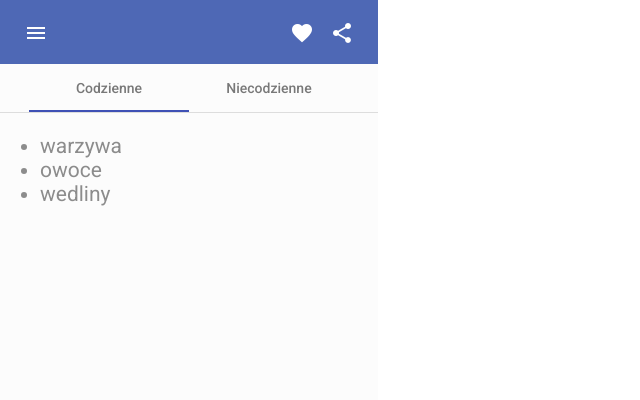
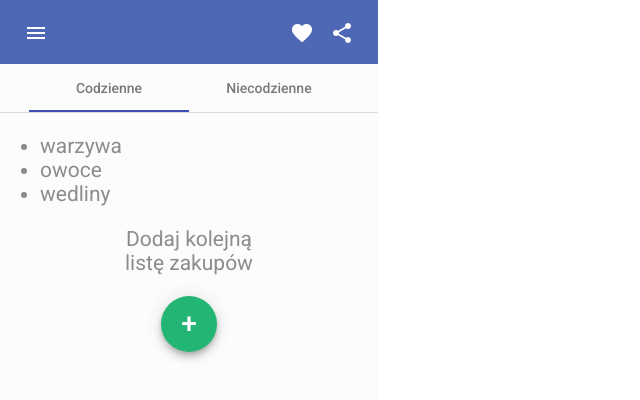
Before and after one commit to kfaldzinski/shoppinglists, an Angular app: page / in a window 1280 px wide. Shown: the top 400 px of the page, without its empty margins (0-640 px from the left). Built offline with nearby package versions, Linux system fonts and the light colour scheme.

Commit message:
Add a button to shoppingLists

```diff
--- a/src/app/components/shopping-lists/shopping-lists.component.html
+++ b/src/app/components/shopping-lists/shopping-lists.component.html
@@ -14,11 +14,20 @@
   <mat-tab label="Codzienne"></mat-tab>
   <mat-tab label="Niecodzienne"></mat-tab>
 </mat-tab-group>
-<ul *ngIf = "lists.length > 0">
-  <li *ngFor = "let list of lists">
-    {{list.name}}
-  </li>
-</ul>
+<div *ngIf = "lists.length > 0">
+  <ul>
+    <li *ngFor = "let list of lists">
+      {{list.name}}
+    </li>
+  </ul>
+  <div>
+    <p>
+    Dodaj kolejną<br>
+    listę zakupów
+    </p>
+    <button mat-fab a [routerLink]="'/new-shopping-list'" class="example-button-container plus-button">+</button>
+  </div>
+</div>
 <div *ngIf = "lists.length == 0">
   <p>
   Hej!<br>
```
